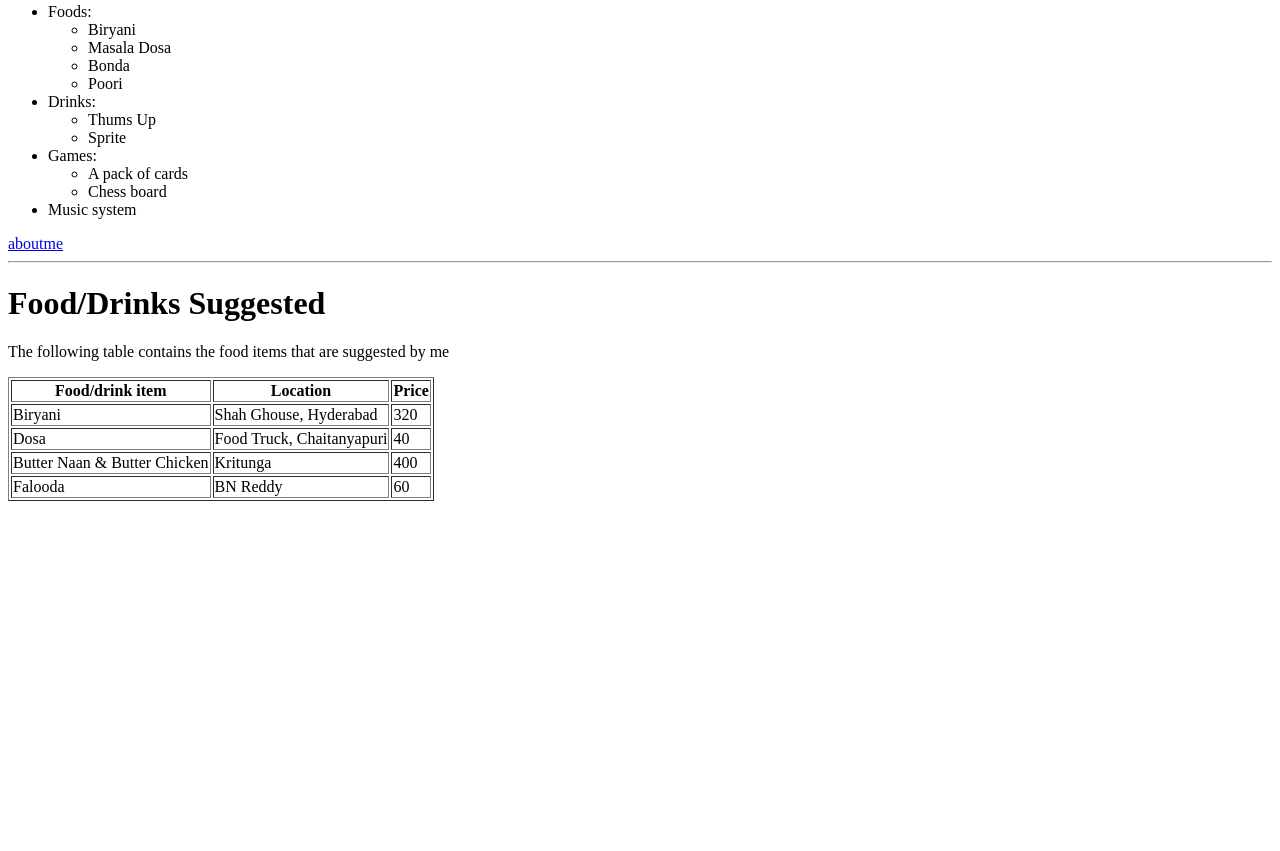
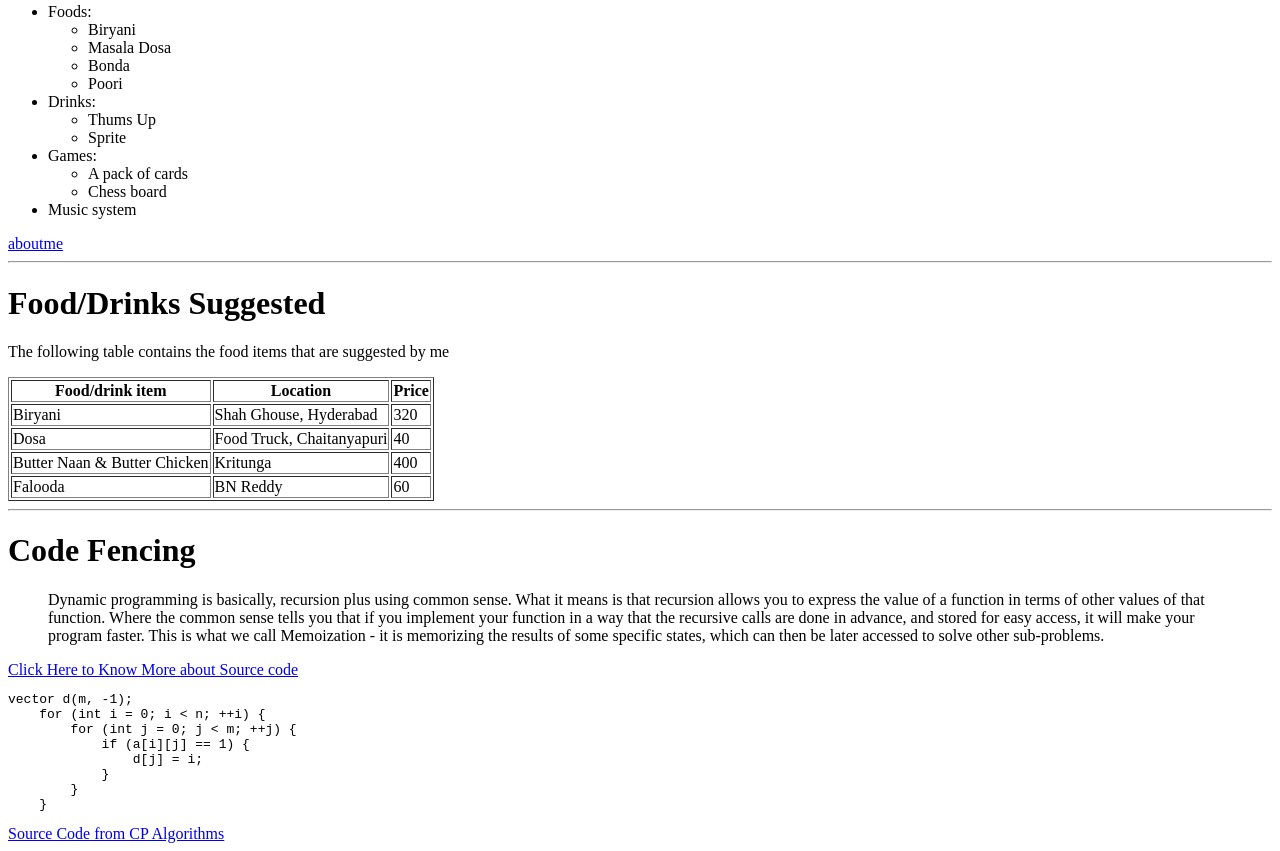
Before and after one commit to 44-563-WebApps-F21/webapps-f21-assignment-3-VikramReddy14, a plain HTML site: page index.html in a window 1280 px wide. Shown: the part 454-1305 px from the top of the page. Before the commit the page ends 963 px from the top, so only its background shows below. Drawn offline with Linux system fonts and the light colour scheme.

Commit message:
Source code added

```diff
--- a/index.html
+++ b/index.html
@@ -1,10 +1,12 @@
 <!DOCTYPE html>
 <html>
+
 <head>
     <title>
         WebApps-F21-Assignment-3
     </title>
 </head>
+
 <body>
     <h1>
         Yadavally Sai Vikram Reddy
@@ -13,7 +15,8 @@
     <h6>
         Hyderabad is my favorite place
     </h6>
-Hyderabad is my <b>native </b> place and one among the <b>peaceful</b> cities in the world where I can relax and be me as I am
+    Hyderabad is my <b>native </b> place and one among the <b>peaceful</b> cities in the world where I can relax and be
+    me as I am
 
     <hr>
     <h1>
@@ -99,5 +102,33 @@ Hyderabad is my <b>native </b> place and one among the <b>peaceful</b> cities in
             <td>60</td>
         </tr>
     </table>
+    <hr>
+    <h1>
+        Code Fencing
+    </h1>
+    <blockquote>
+        Dynamic programming is basically, recursion plus using common sense. What it means is that recursion allows you
+        to express the value of a function in terms of other values of that function. Where the common sense tells you
+        that if you implement your function in a way that the recursive calls are done in advance, and stored for easy
+        access,
+        it will make your program faster. This is what we call Memoization - it is memorizing the results of some
+        specific states,
+        which can then be later accessed to solve other sub-problems.
+    </blockquote>
+    <a
+        href="https://www.hackerearth.com/practice/algorithms/dynamic-programming/introduction-to-dynamic-programming-1/tutorial/">Click
+        Here to Know More about Source code
+    </a>
+<pre>vector<int> d(m, -1);
+    for (int i = 0; i < n; ++i) {
+        for (int j = 0; j < m; ++j) {
+            if (a[i][j] == 1) {
+                d[j] = i;
+            }
+        }
+    }
+</pre>
+<a href="https://cp-algorithms.com/dynamic_programming/zero_matrix.html">Source Code from CP Algorithms</a>
 </body>
+
 </html>
```
Lines whose indentation alone changed are shown as unchanged.
